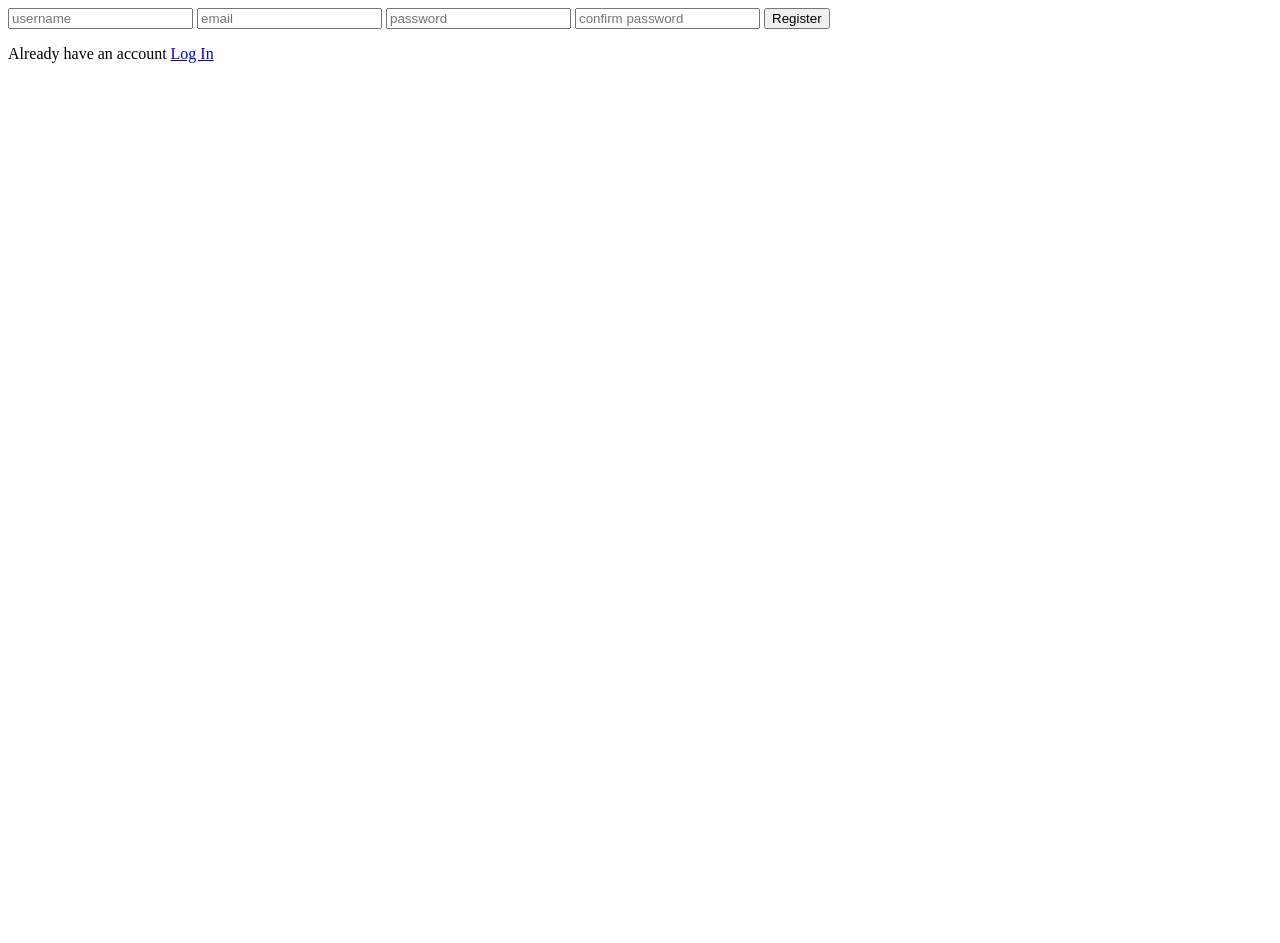
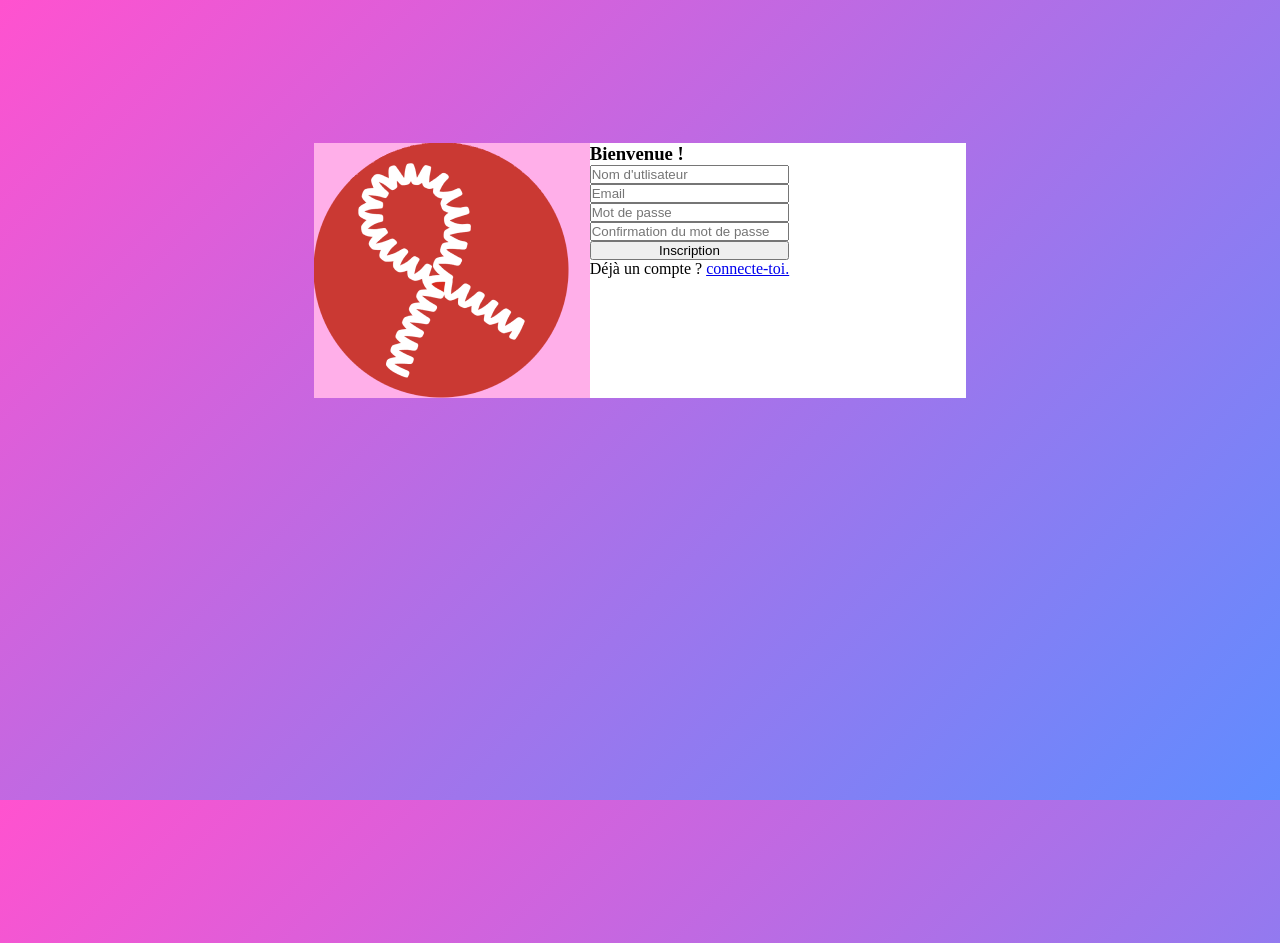
Before and after one commit to RedBoardDev/nuitdelinfo, a plain HTML site: page webApp/static/register_page/index.html in a window 1280 px wide. Before the commit the page ends 800 px from the top, so only its background shows below. Drawn offline with Linux system fonts and the light colour scheme.

Commit message:
wait for the logo change

```diff
--- /dev/null
+++ b/webApp/static/mainstyle.css
@@ -0,0 +1,16 @@
+:root{
+    --mainPink : #FFAFE9;
+}
+body , html {
+    width: 100%;
+    height: 100%;
+
+}
+
+body{
+    background: linear-gradient(135deg,#FF52CF,#608CFF);
+}
+
+.imageHolder {
+    background-color: #FFAFE9;
+}
--- a/webApp/static/register_page/index.html
+++ b/webApp/static/register_page/index.html
@@ -2,18 +2,27 @@
 <html>
 <head>
     <title>register</title>
+    <link rel="stylesheet" href="style.css">
+    <link rel="stylesheet" href="../mainstyle.css">
 </head>
 <body>
-    <div class="form_reg">
-        <input type="text" id="username" placeholder="username">
-        <input type="email"  id="email_r" placeholder="email">
-        <input type="password" name="" id="pass_r" placeholder="password">
-        <input type="password" name="" id="confirm_pass" placeholder="confirm password">
-        <button type="submit">Register</button>
+    <div class="contener">
+        <div class="imageHolder">
+            <img src="../asset/logo.png" alt="Logo">
+        </div>
+
+        <div class="form_reg">
+            <h3>Bienvenue !</h3>
+            <input type="text" id="username" placeholder="Nom d'utlisateur">
+            <input type="email"  id="email_r" placeholder="Email">
+            <input type="password" name="" id="pass_r" placeholder="Mot de passe">
+            <input type="password" name="" id="confirm_pass" placeholder="Confirmation du mot de passe">
+            <button type="submit">Inscription</button>
+            <p>
+                Déjà un compte ?
+                <a href="../login_page/">connecte-toi.</a>
+            </p>
+        </div>
     </div>
-        <p>
-          Already have an account
-          <a href="../login_page/">Log In</a>
-        </p>
 </body>
 </html>
--- a/webApp/static/register_page/style.css
+++ b/webApp/static/register_page/style.css
@@ -0,0 +1,29 @@
+*{
+    margin: 0;
+    padding: 0;
+}
+
+.contener{
+    display: flex;
+    width: 51%;
+    flex-direction: row;
+    margin-left: 24.5%;
+    margin-top: 11.2%;
+    background-color: white;
+}
+
+
+.imageHolder {
+    background-color: var(--mainPink);
+    width: 42.3%;
+    display: flex;
+    align-items: center;
+    justify-items: center;
+
+}
+
+
+.form_reg {
+    display: flex;
+    flex-direction: column;
+}
```
Also changed, not shown: webApp/static/game_page/index.html (added, +20 -0 lines), webApp/static/login_page/index.html (+1 -0 lines), webApp/static/asset/logo.png (added), webApp/static/game_page/script.js (added), webApp/static/game_page/style.css (added).
